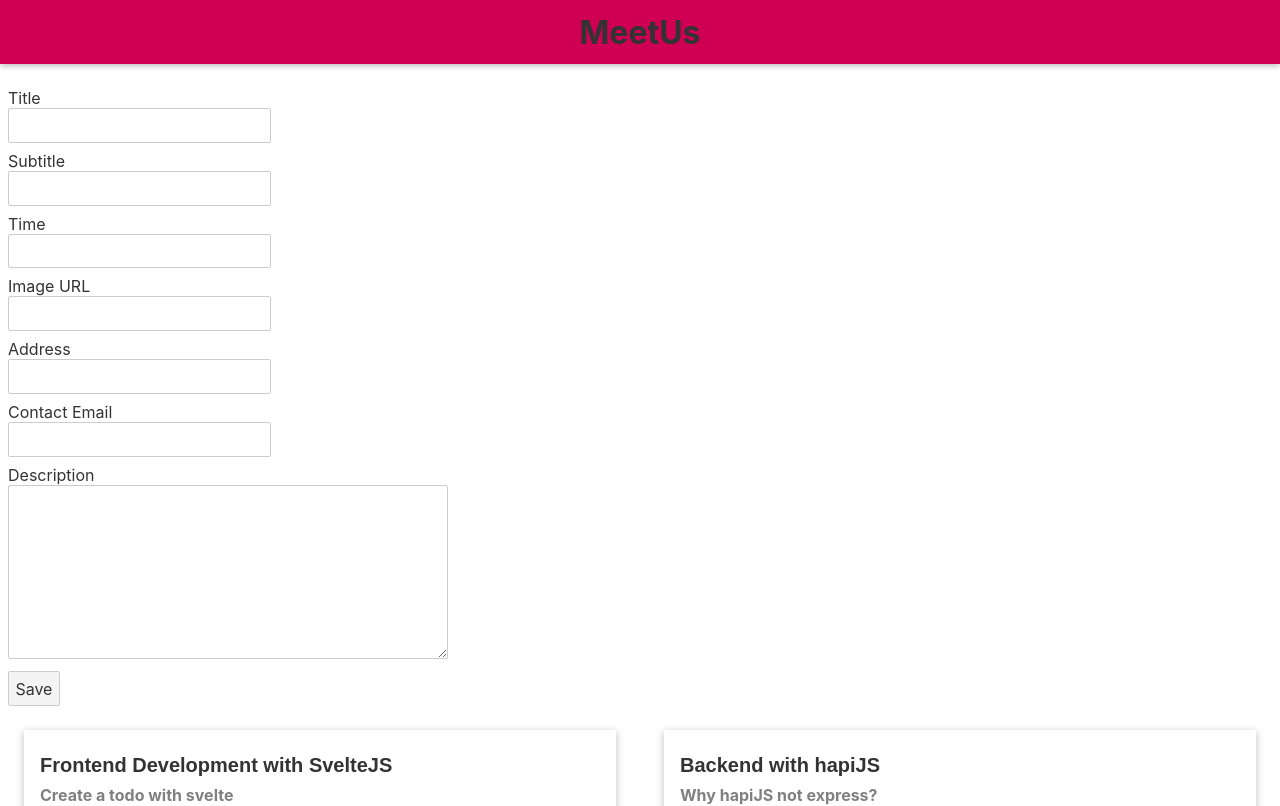
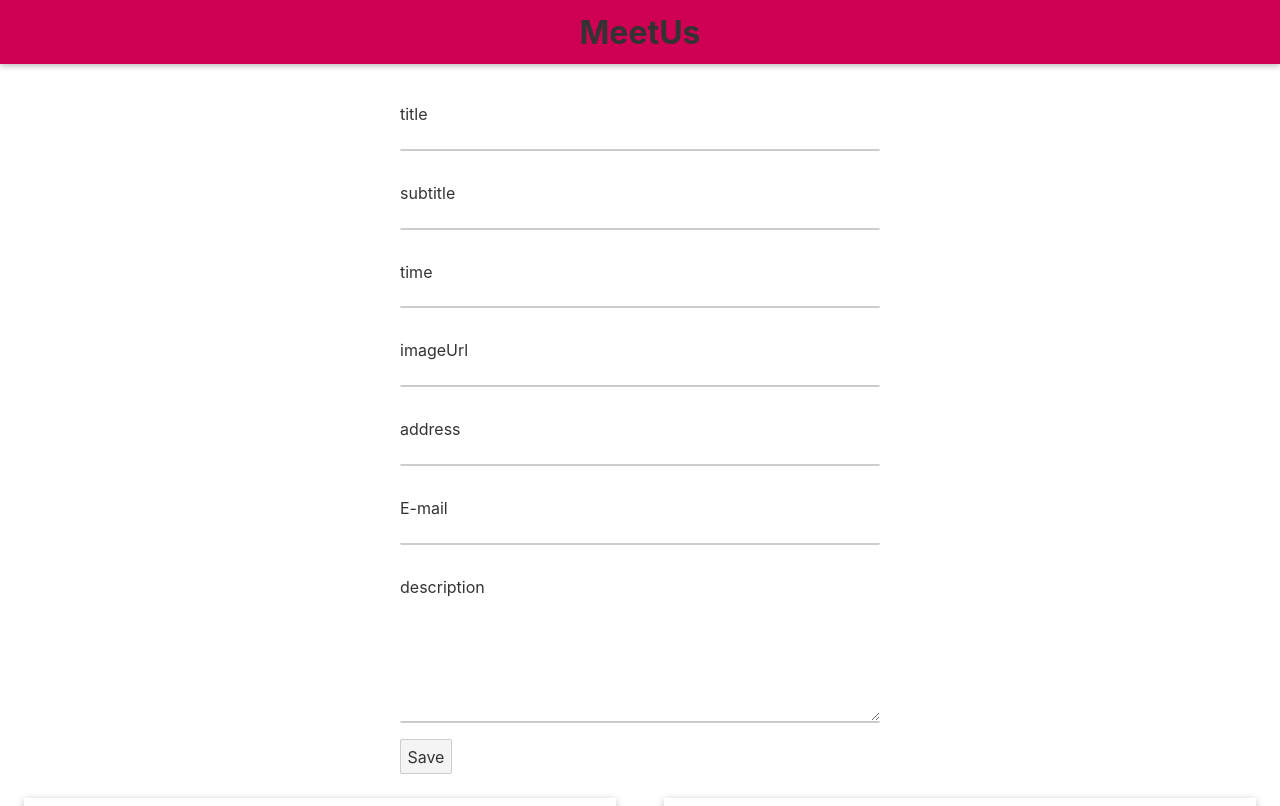
Before and after one commit to agungTuanany/svelte_course, a Svelte app in the folder project_2/: page / in a window 1280 px wide. Shown: the top 806 px of the page. Built offline with nearby package versions, Linux system fonts and the light colour scheme.

Commit message:
Chapter_5: Course project basic | Create TextInput component

```diff
--- a/project_2/src/App.svelte
+++ b/project_2/src/App.svelte
@@ -1,6 +1,7 @@
 <script>
     import Header       from "./UI/Header.svelte"
     import MeetupGrid   from "./Meetups/MeetupGrid.svelte"
+    import TextInput    from "./UI/TextInput.svelte"
 
     // ####################################################
     let title       = ""
@@ -52,8 +53,8 @@
         /*
          * Using meetups.push() it doesn't work in svelteJS, the problem are, push() method is not a trigger that signal
          * to use svelte that needs to checks the DOM potentially update the DOM.
-        */
-         // meetups.push (newMeetup) // DOES NOT WORK !!
+         */
+        // meetups.push (newMeetup) // DOES NOT WORK !!
         meetups = [newMeetup, ...meetups]
 
     }
@@ -63,40 +64,61 @@
     main {
         margin-top: 5rem;
     }
+
+    form {
+        width: 30rem;
+        max-width: 90%;
+        margin: auto;
+    }
 </style>
 
-    <Header/>
+<Header/>
 <main>
     <form on:submit|preventDefault="{addMeetup}" action="" method="post">
-        <div class="form-control">
-            <label for="title">Title</label>
-            <input type="text" name="" id="title" bind:value="{title}">
-        </div>
-        <div class="form-control">
-            <label for="subtitle">Subtitle</label>
-            <input type="text" name="" id="subtitle" bind:value="{subtitle}">
-        </div>
-        <div class="form-control">
-            <label for="time">Time</label>
-            <input type="text" name="" id="time" bind:value="{time}">
-        </div>
-        <div class="form-control">
-            <label for="imageUrl">Image URL</label>
-            <input type="text" name="" id="imageUrl" bind:value="{imageUrl}">
-        </div>
-        <div class="form-control">
-            <label for="address">Address</label>
-            <input type="text" name="" id="address" bind:value="{address}">
-        </div>
-        <div class="form-control">
-            <label for="email">Contact Email</label>
-            <input type="text" name="" id="email" bind:value="{email}">
-        </div>
-        <div class="form-control">
-            <label for="description">Description</label>
-            <textarea name="" id="description" rows="8" cols="40" bind:value="{description}"></textarea>
-        </div>
-        <button type="submit">Save</button>
+        <TextInput
+            id="title"
+            label="title"
+            type="text"
+            value="{title}"
+            on:input={event => {title = event.target.value}} />
+        <TextInput
+            id="subtitle"
+            label="subtitle"
+            type="text"
+            value="{subtitle}"
+            on:input={event => {subtitle = event.target.value}} />
+        <TextInput
+            id="time"
+            label="time"
+            type="text"
+            value="{time}"
+            on:input={event => {time = event.target.value}} />
+        <TextInput
+            id="imageUrl"
+            label="imageUrl"
+            type="text"
+            value="{imageUrl}"
+            on:input={event => {imageUrl = event.target.value}} />
+        <TextInput
+            id="address"
+            label="address"
+            type="text"
+            value="{address}"
+            on:input={event => {address = event.target.value}} />
+        <TextInput
+            id="email"
+            label="E-mail"
+            type="text"
+            value="{email}"
+            on:input={event => {email = event.target.value}} />
+        <TextInput
+            id="description"
+            label="description"
+            type="text"
+            value="{description}"
+            controlType="textarea"
+            on:input={event => {description = event.target.value}} />
+            <button type="submit">Save</button>
     </form>
     <!-- <MeetupGrid meetup="{meetup}" /> -->
     <MeetupGrid {meetups}/>
--- /dev/null
+++ b/project_2/src/UI/TextInput.svelte
@@ -0,0 +1,48 @@
+<script>
+    export let controlType = undefined
+    export let id
+    export let label
+    export let value
+    export let type
+
+</script>
+<style>
+    input,
+    textarea {
+        display: block;
+        width: 100%;
+        font: inherit;
+        border: none;
+        border-bottom: 2px solid #CCC;
+        background: white;
+        padding: 0.15rem 0.25rem;
+        transition: border-color 0.1s ease-out;
+    }
+
+    input:focus,
+    textarea:focus {
+        border-color: #E40763;
+        outline: none;
+    }
+
+    label {
+        display: block;
+        margin-top: 0.5rem;
+        width: 100%;
+    }
+
+    .form-control {
+        padding: 0.5rem 0;
+        width: 100%;
+        margin: 0,25rem 0;
+    }
+</style>
+
+<div class="form-control">
+    <label for="{id}">{label}</label>
+    {#if controlType === "textarea"}
+        <textarea name="" id="{id}" rows="6" cols="30" {value} on:input></textarea>
+    {:else}
+        <input type="{type}" {id} {value} on:input>
+    {/if}
+</div>
```
